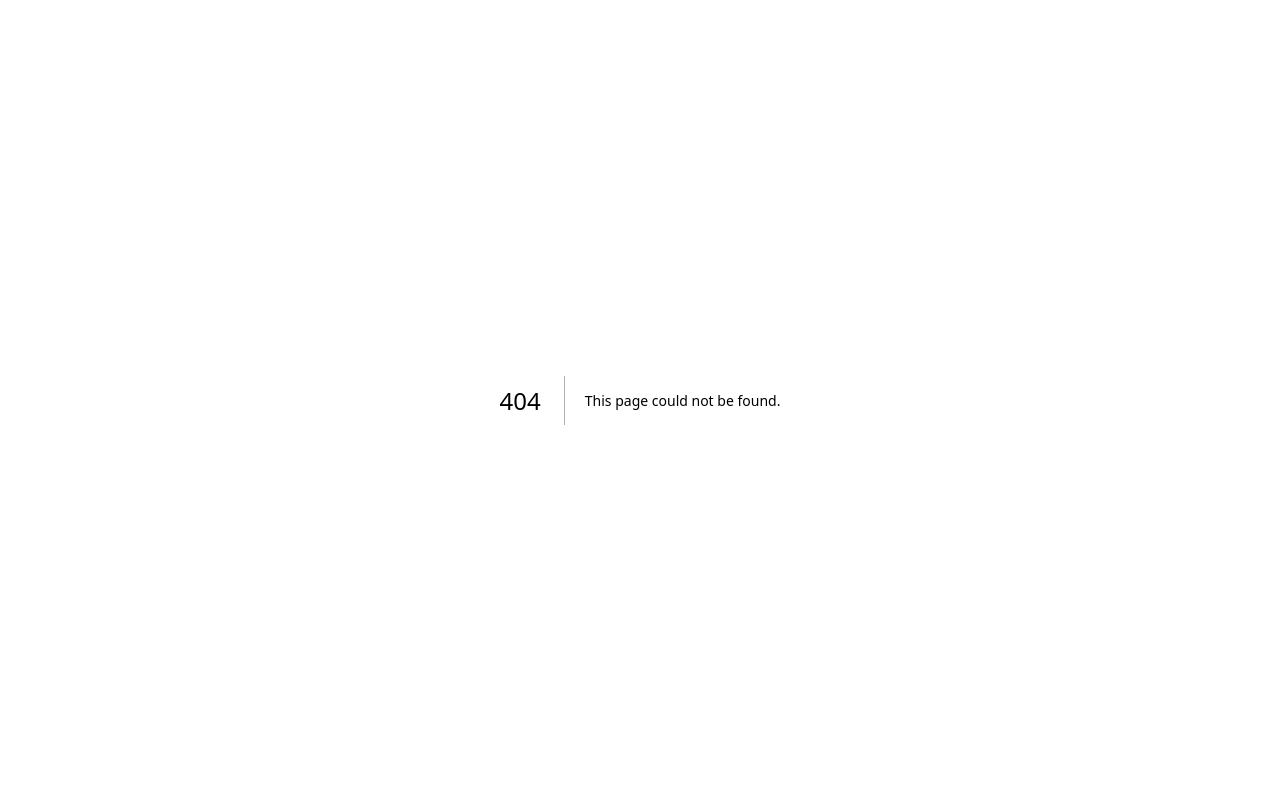
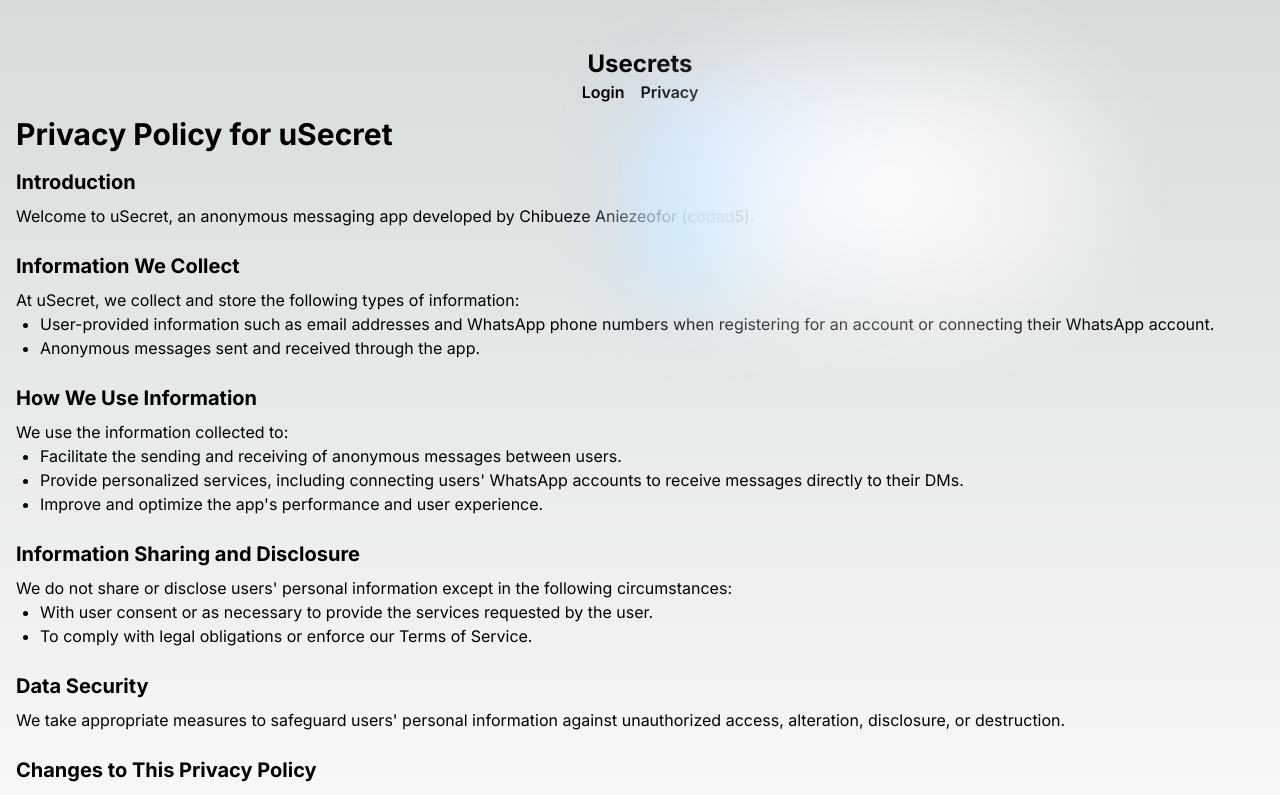
Before and after one commit to codad5/usecret-node-version, a Next.js app: page /privacy in a window 1280 px wide. Before the commit this address had no page. Shown: the top 795 px of the page. Built offline with nearby package versions, Linux system fonts and the light colour scheme.

Commit message:
Add header component to pages and privacy policy page

```diff
--- a/app/complete-profile/page.tsx
+++ b/app/complete-profile/page.tsx
@@ -7,6 +7,7 @@
 import { authOptions } from '../api/auth/[...nextauth]/route'
 import userModel from "@/utils/Models/User";
 import CompleteProfile from '@/components/complete-profile'
+import Header from '@/components/header'
 
 
 export default async function Home() {
@@ -19,11 +20,7 @@
 	}
   return (
     <div className="overflow-x-hidden min-h-[90vh]">
-      <header className="sticky text-center w-screen p-4 top-5  before:absolute before:h-[300px] before:w-[480px]  before:rounded-full before:bg-gradient-radial before:from-white before:to-transparent before:blur-2xl before:content-[''] after:absolute after:-z-20 after:h-[180px] after:w-[240px]  after:bg-gradient-conic after:from-sky-200 after:via-blue-200 after:blur-2xl after:content-[''] before:dark:bg-gradient-to-br before:dark:from-transparent before:dark:to-blue-700 before:dark:opacity-10 after:dark:from-sky-900 after:dark:via-[#0141ff] after:dark:opacity-40">
-        <h1 className="font-bold text-2xl text-center pt-3">
-          Usecrets
-        </h1>
-      </header>
+      <Header />
       <main className='w-full'>
          {/* get user name after first google auth signin */}
          <CompleteProfile />
--- a/app/messages/page.tsx
+++ b/app/messages/page.tsx
@@ -12,6 +12,7 @@
 
 import { Metadata  } from 'next'
 import ConnectWhatsapp from "@/components/connect-whatsapp";
+import Header from "@/components/header";
 
 
 
@@ -29,11 +30,7 @@
 	}
 	return (
 		<div className="overflow-x-hidden min-h-screen">
-			<header className="sticky text-center w-screen p-4 top-5  before:absolute before:h-[300px] before:w-[480px]  before:rounded-full before:bg-gradient-radial before:from-white before:to-transparent before:blur-2xl before:content-[''] after:absolute after:-z-20 after:h-[180px] after:w-[240px]  after:bg-gradient-conic after:from-sky-200 after:via-blue-200 after:blur-2xl after:content-[''] before:dark:bg-gradient-to-br before:dark:from-transparent before:dark:to-blue-700 before:dark:opacity-10 after:dark:from-sky-900 after:dark:via-[#0141ff] after:dark:opacity-40">
-				<h1 className="font-bold text-2xl text-center pt-3">
-				Usecrets
-				</h1>
-			</header>
+			<Header/>
 			<main className='w-full'>
 				<section className='w-full pt-10 p-4 text-center grid place-items-center'>
 			<h3 className='text-3xl font-bold w-4/5'>
--- a/app/page.tsx
+++ b/app/page.tsx
@@ -6,6 +6,7 @@
 import { redirect } from 'next/navigation'
 import { authOptions } from '@/app/api/auth/[...nextauth]/route'
 import { Metadata  } from 'next'
+import Header from '@/components/header'
 
 
 
@@ -14,11 +15,7 @@
 	if(session) return redirect("/messages")
   return (
     <div className="overflow-x-hidden min-h-[90vh]">
-      <header className="sticky text-center w-screen p-4 top-5  before:absolute before:h-[300px] before:w-[480px]  before:rounded-full before:bg-gradient-radial before:from-white before:to-transparent before:blur-2xl before:content-[''] after:absolute after:-z-20 after:h-[180px] after:w-[240px]  after:bg-gradient-conic after:from-sky-200 after:via-blue-200 after:blur-2xl after:content-[''] before:dark:bg-gradient-to-br before:dark:from-transparent before:dark:to-blue-700 before:dark:opacity-10 after:dark:from-sky-900 after:dark:via-[#0141ff] after:dark:opacity-40">
-        <h1 className="font-bold text-2xl text-center pt-3">
-          Usecrets
-        </h1>
-      </header>
+      <Header />
       <main className='w-full'>
           <AuthPage />
       </main>
--- /dev/null
+++ b/app/privacy/page.tsx
@@ -0,0 +1,51 @@
+
+import Header from "@/components/header";
+
+
+
+export default async function Privacy() {
+	return (
+		<div className="overflow-x-hidden min-h-screen">
+			<Header />
+            <main className='w-full p-4'>
+                <h1 className="text-3xl font-bold mb-4">Privacy Policy for uSecret</h1>
+
+                <h2 className="text-xl font-bold mb-2">Introduction</h2>
+                <p>Welcome to uSecret, an anonymous messaging app developed by Chibueze Aniezeofor (codad5).</p>
+
+                <h2 className="text-xl font-bold mb-2 mt-6">Information We Collect</h2>
+                <p>At uSecret, we collect and store the following types of information:</p>
+                <ul className="list-disc pl-6">
+                <li>User-provided information such as email addresses and WhatsApp phone numbers when registering for an account or connecting their WhatsApp account.</li>
+                <li>Anonymous messages sent and received through the app.</li>
+                </ul>
+
+                <h2 className="text-xl font-bold mb-2 mt-6">How We Use Information</h2>
+                <p>We use the information collected to:</p>
+                <ul className="list-disc pl-6">
+                <li>Facilitate the sending and receiving of anonymous messages between users.</li>
+                <li>Provide personalized services, including connecting users' WhatsApp accounts to receive messages directly to their DMs.</li>
+                <li>Improve and optimize the app's performance and user experience.</li>
+                </ul>
+
+                <h2 className="text-xl font-bold mb-2 mt-6">Information Sharing and Disclosure</h2>
+                <p>We do not share or disclose users' personal information except in the following circumstances:</p>
+                <ul className="list-disc pl-6">
+                <li>With user consent or as necessary to provide the services requested by the user.</li>
+                <li>To comply with legal obligations or enforce our Terms of Service.</li>
+                </ul>
+
+                <h2 className="text-xl font-bold mb-2 mt-6">Data Security</h2>
+                <p>We take appropriate measures to safeguard users' personal information against unauthorized access, alteration, disclosure, or destruction.</p>
+
+                <h2 className="text-xl font-bold mb-2 mt-6">Changes to This Privacy Policy</h2>
+                <p>We may update our Privacy Policy from time to time. Any changes will be reflected on this page, and users will be notified of significant updates.</p>
+
+                <p className="mt-8">For any questions or concerns regarding our Privacy Policy, please contact us at <a href="mailto:aniezeofor@gmail.com">aniezeofor@gmail.com</a>.</p>
+
+                <p className="mt-4">&copy; 2024 uSecret. All rights reserved.</p>
+
+            </main>
+		</div>
+	)
+}
--- a/app/text/[id]/page.tsx
+++ b/app/text/[id]/page.tsx
@@ -7,6 +7,7 @@
 
 import { getServerSession } from "next-auth"
 import { ResolvingMetadata, Metadata } from "next";
+import Header from "@/components/header";
 
 export async function generateMetadata(
   { params }: { params: { id: string } },
@@ -28,11 +29,7 @@
     return(
         <>
         <div className="overflow-x-hidden min-h-[90vh]">
-			<header className="sticky text-center w-screen p-4 top-5  before:absolute before:h-[300px] before:w-[480px]  before:rounded-full before:bg-gradient-radial before:from-white before:to-transparent before:blur-2xl before:content-[''] after:absolute after:-z-20 after:h-[180px] after:w-[240px]  after:bg-gradient-conic after:from-sky-200 after:via-blue-200 after:blur-2xl after:content-[''] before:dark:bg-gradient-to-br before:dark:from-transparent before:dark:to-blue-700 before:dark:opacity-10 after:dark:from-sky-900 after:dark:via-[#0141ff] after:dark:opacity-40">
-				<h1 className="font-bold text-2xl text-center pt-3">
-				Usecrets
-				</h1>
-			</header>
+			<Header />
 			<main className='w-full'>
                 <div className="w-full p-4">
                 {
--- /dev/null
+++ b/components/header.tsx
@@ -0,0 +1,15 @@
+export default function Header()
+{
+    return (
+        <header className="sticky text-center w-screen p-4 top-5  before:absolute before:h-[300px] before:w-[480px]  before:rounded-full before:bg-gradient-radial before:from-white before:to-transparent before:blur-2xl before:content-[''] after:absolute after:-z-20 after:h-[180px] after:w-[240px]  after:bg-gradient-conic after:from-sky-200 after:via-blue-200 after:blur-2xl after:content-[''] before:dark:bg-gradient-to-br before:dark:from-transparent before:dark:to-blue-700 before:dark:opacity-10 after:dark:from-sky-900 after:dark:via-[#0141ff] after:dark:opacity-40">
+            <h1 className="font-bold text-2xl text-center pt-3">
+                <a href="/">Usecrets</a>
+            </h1>
+            {/*  an inline nav bar on large screen and list on small screen with link to login , privacy*/}
+            <nav className="flex justify-center items-center space-x-4">
+                <a href="/messages" className="text-md font-semibold ">Login</a>
+                <a href="/privacy" className="text-md font-semibold ">Privacy</a>
+            </nav>
+        </header>
+    )
+}
```
